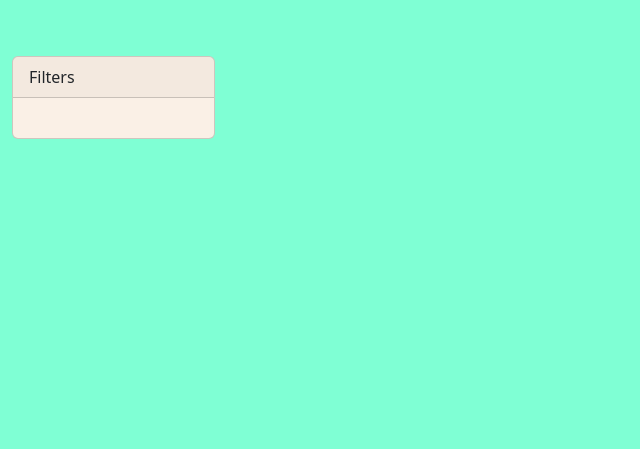
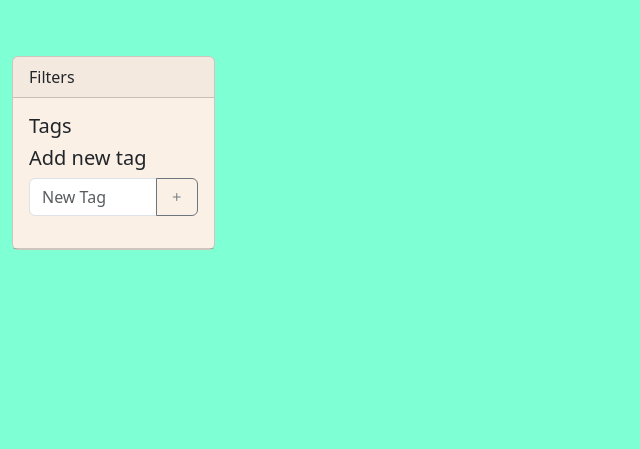
Before and after one commit to will12525/chromecast-controller, a Flask app: page / in a window 1280 px wide. Shown: the part 56-505 px from the top of the page, without its empty margins (0-640 px from the left). Run offline with Flask 3, Linux system fonts and the light colour scheme; data that the repository does not hold is empty; some libraries are stand-ins or nearby versions.

Commit message:
Added ability for user to create and attach new tags

```diff
--- a/static/app.js
+++ b/static/app.js
@@ -1,7 +1,8 @@
 default_image_array = ['10.jpg', '11.jpg', '12.png', '13.png', '14.png', '15.png', '16.png', '1.webp', '2.webp', '3.jpg', '4.jpg', '5.jpg', '6.jpg', '7.jpg', '8.jpg', '9.jpg']
 
-let clickHandler = (event) => {
-    // ... event handler logic
+let modal_metadata_save_click_handler = (event) => {
+}
+let modal_metadata_select_tag_click_handler = (event) => {
 };
 
 String.prototype.toHHMMSS = function () {
@@ -175,18 +176,23 @@ async function generate_media_container(content_data, media_card_template, fragm
     const template = document.createElement("div");
     template.className = "col-sm-4 my-class";
     template.innerHTML = media_card_template;
-
-    if ('container_id' in content_data) {
-        template.querySelector("#content_container").dataset.containerId = content_data["container_id"];
-    }
-    if ('content_id' in content_data) {
-        template.querySelector("#content_container").dataset.contentId = content_data["content_id"];
-    }
     if ('container_title' in content_data) {
+        if (content_data["container_id"])
+        {
+            template.querySelector("#content_container").dataset.containerId = content_data["container_id"];
+        } else {
+            template.querySelector("#content_container").dataset.containerId = content_data["id"];
+        }
         template.querySelector("#content_navigator").textContent = content_data["container_title"]
         template.querySelector("#content_navigator").setAttribute('href', "javascript:load_container(" + content_data["id"] + ")")
     }
     else if ('content_title' in content_data) {
+        if (content_data["content_id"])
+        {
+            template.querySelector("#content_container").dataset.contentId = content_data["content_id"];
+        } else {
+            template.querySelector("#content_container").dataset.contentId = content_data["id"];
+        }
         template.querySelector("#content_navigator").textContent = content_data["content_title"]
         template.querySelector("#content_navigator").setAttribute('href', "javascript:play_media(" + content_data["id"] + ", " + content_data["parent_container_id"] + ")")
     }
@@ -199,12 +205,12 @@ async function generate_media_container(content_data, media_card_template, fragm
         }
     }
     if ('user_tags' in content_data) {
-        template.querySelector("#card_tags").textContent = "Tags:" + content_data["user_tags"]
+        template.querySelector("#card_tags").textContent = "Tags: " + content_data["user_tags"]
     }
-//    if ('content_index' in content_data) {
-//        template.querySelector("#content_index").hidden = false
-//        template.querySelector("#content_index").textContent = "Index: " + content_data["content_index"]
-//    }
+    if ('content_index' in content_data) {
+        template.querySelector("#content_index").hidden = false
+        template.querySelector("#content_index").textContent = "Index: " + content_data["content_index"]
+    }
     template.querySelector("#card_description").textContent = content_data["description"]
     template.querySelector("#content_img").src = "http://192.168.1.175:8000/" + content_data['img_src'];
     template.querySelector("#content_img").dataset.img_src = content_data['img_src'];
@@ -238,12 +244,20 @@ async function update_media_container(response_data) {
             nav_item_container.appendChild(nav_item)
         }
 
-        template.querySelector("#content_container").dataset.containerId = parent_container["container_id"];
+        if (parent_container["container_id"]) {
+            template.querySelector("#content_container").dataset.containerId = parent_container["container_id"];
+        } else {
+            template.querySelector("#content_container").dataset.containerId = parent_container["id"];
+        }
+        if ('content_index' in parent_container) {
+            template.querySelector("#content_index").hidden = false
+            template.querySelector("#content_index").textContent = "Index: " + parent_container["content_index"]
+        }
         template.querySelector("#card_description").textContent = parent_container["description"];
         template.querySelector("#content_img").src = "http://192.168.1.175:8000/" + parent_container['img_src'];
         template.querySelector("#content_img").dataset.img_src = parent_container['img_src'];
         if ('user_tags' in parent_container) {
-            template.querySelector("#card_tags").textContent = "Tags:" + parent_container["user_tags"]
+            template.querySelector("#card_tags").textContent = "Tags: " + parent_container["user_tags"]
         }
         fragment.appendChild(template)
     }
@@ -262,12 +276,29 @@ async function update_media_container(response_data) {
         editor.addEventListener('click', (event) => {
             const cardElement = event.target.closest('.card');
             if (cardElement) {
+                let data = {
+                    "tag_list": []
+                };
                 const container_id = cardElement?.dataset.containerId;
                 const content_id = cardElement?.dataset.contentId;
-                const img_src = cardElement.querySelector('#content_img')?.dataset.img_src;
-                const description = cardElement.querySelector("#card_description")?.textContent
-                const content_title = cardElement.querySelector("#content_navigator")?.textContent
-                edit_metadata_modal_open(container_id, content_id, content_title, img_src, description, cardElement.querySelector('#content_img'));
+                if (container_id != null) {
+                    data["container_dict"] = {"container_id": container_id}
+                    queryDBLocal(data).then(response_data => {
+                        if (response_data["parent_containers"][0] !== undefined) {
+                            const content_data = response_data["parent_containers"][response_data["parent_containers"].length - 1];
+                            edit_metadata_modal_open({"container_id": container_id}, content_data["container_title"], content_data["img_src"], content_data["description"], content_data["user_tags"], cardElement);
+                        }
+                    });
+                }
+                if (content_id != null) {
+                    data["container_dict"] = {"content_id": content_id}
+                    queryDBLocal(data).then(response_data => {
+                        if (response_data["content"][0] !== undefined) {
+                            content_data = response_data["content"][0]
+                            edit_metadata_modal_open({"content_id": content_id}, content_data["content_title"], content_data["img_src"], content_data["description"], content_data["user_tags"], cardElement);
+                        }
+                    });
+                }
             }
         });
     });
@@ -292,6 +323,83 @@ async function queryDB(data) {
         })
         .catch(error => console.error(error));
 }
+async function queryDBLocal(data) {
+    var url = "/query_db";
+    // Send POST request
+    let response = await fetch(url, {
+        "method": "POST",
+        "headers": {"Content-Type": "application/json"},
+        "body": JSON.stringify(data),
+    });
+    if (!response.ok) {
+        throw new Error("HTTP status connect_local_player: " + response.status);
+    } else {
+        return await response.json();
+    }
+}
+
+function generate_tag_list_element(tag_title) {
+    // Create the checkbox input element
+    const checkbox = document.createElement('input');
+    checkbox.className = 'form-check-input me-1';
+    checkbox.type = 'checkbox';
+    checkbox.value = tag_title;
+    checkbox.id = `tag_checkbox_${tag_title}`;
+
+    // Create the label element
+    const label = document.createElement('label');
+    label.className = 'form-check-label stretched-link';
+    label.htmlFor = `tag_checkbox_${tag_title}`;
+    label.textContent = tag_title;
+
+    const tag_group_item = document.createElement('li');
+    tag_group_item.className = 'list-group-item';
+    tag_group_item.appendChild(checkbox);
+    tag_group_item.appendChild(label);
+
+    return tag_group_item;
+}
+function createTagElements(tagTitles) {
+    const container = document.getElementById('tag_list_group'); // Replace with your container ID
+    container.innerHTML = '';
+    tagTitles.forEach(tagTitle => {
+        container.appendChild(generate_tag_list_element(tagTitle));
+    });
+}
+async function add_new_tag(element) {
+    const url = "/add_new_tag";
+    const input = element.previousElementSibling;
+    let data = {
+        "tag_title": input.value
+    };
+    let response = await fetch(url, {
+        "method": "POST",
+        "headers": {"Content-Type": "application/json"},
+        "body": JSON.stringify(data),
+    }).then(response => response.json()).then(response_data => {
+        if (response_data["tag_list"] !== undefined) {
+            const tagTitles = response_data["tag_list"].map(tag => tag.tag_title);
+            createTagElements(tagTitles)
+        }
+    })
+    .catch(error => console.error(error));
+};
+async function get_tag_list(element) {
+    var url = "/get_tag_list";
+    let response = await fetch(url, {
+        "method": "POST",
+        "headers": {"Content-Type": "application/json"}
+    });
+    if (!response.ok) {
+        throw new Error("HTTP status connect_local_player: " + response.status);
+    } else {
+        let response_data = await response.json();
+        if (response_data["tag_list"] !== undefined) {
+            return response_data["tag_list"].map(tag => tag.tag_title);
+        }
+    }
+};
+
 
 function get_selected_checkboxes(listGroup) {
   const checkboxes = listGroup.querySelectorAll('input[type="checkbox"]:checked');
@@ -607,44 +715,113 @@ async function handle_splitter_form_container_submit(event) {
     }
 }
 
-async function edit_metadata_modal_save(container_id, content_id, reference_item) {
-    var url = "/update_media_metadata";
-    let data = {
-        "img_src": document.getElementById("modal_text_area_image_url").value,
-        "description": document.getElementById("modal_text_area_description").value
-    };
-
-    if (container_id != "null") {
-        data["container_id"] = container_id
-    }
-    if (content_id != "null") {
-        data["content_id"] = content_id
-    }
-    let response = await fetch(url, {
-        "method": "POST",
-        "headers": {"Content-Type": "application/json"},
-        "body": JSON.stringify(data),
+function edit_metadata_modal_save(content_data) {
+    content_data["img_src"] = document.getElementById("modal_text_area_image_url").value
+    content_data["description"] = document.getElementById("modal_text_area_description").value
+    fetchAndSetData('/update_media_metadata', content_data).then(response_data => {
+        if (response_data["img_src"] !== undefined) {
+            reference_item.querySelector('#content_img').src = "http://192.168.1.175:8000/" + response_data["img_src"];
+            reference_item.querySelector('#content_img').dataset.img_src = response_data["img_src"];
+        }
+    }).catch(error => {
+        console.error('Error:', error);
     });
-    if (!response.ok) {
-        throw new Error("HTTP ERROR FAILED: " + response.status);
-    } else {
-        response_data = await response.json()
-        reference_item.src = "http://192.168.1.175:8000/" + response_data["img_src"];
-        reference_item.dataset.img_src = response_data["img_src"];
-    }
 }
 
-async function edit_metadata_modal_open(container_id, content_id, title, img_src, description, reference_item) {
+function update_tag_content(url, content_data) {
+    fetchAndSetData(url, content_data).then(response_data => {
+        if (response_data["user_tags"] !== undefined) {
+            const tagTitles = response_data["user_tags"].split(',');
+            createTagButtons(tagTitles, content_data)
+        }
+    }).catch(error => {
+        console.error('Error:', error);
+    });
+}
+
+function add_tag_to_content(content_data) {
+    update_tag_content('/add_tag_to_content', content_data)
+}
+
+function remove_tag_from_content(content_data) {
+    update_tag_content('/remove_tag_from_content', content_data)
+}
+
+function create_tag_button_element(text, data) {
+    const btnGroup = document.createElement('div');
+    btnGroup.classList.add('btn-group', 'role', 'group', 'aria-label');
+
+    const disabledButton = document.createElement('button');
+    disabledButton.type = 'button';
+    disabledButton.classList.add('btn', 'btn-primary', 'disabled');
+    disabledButton.textContent = text;
+
+    const deleteButton = document.createElement('button');
+    deleteButton.type = 'button';
+    deleteButton.classList.add('btn', 'btn-danger');
+
+    const deleteIcon = document.createElement('i');
+    deleteIcon.classList.add('bi', 'bi-trash');
+    deleteButton.appendChild(deleteIcon);
+    deleteIcon.addEventListener("click", function() {
+        var copy = {...data};
+        copy["tag_title"] = text
+        remove_tag_from_content(copy)
+    });
+
+    btnGroup.appendChild(disabledButton);
+    btnGroup.appendChild(deleteButton);
+
+    return btnGroup;
+}
+function createTagButtons(tagTitles, data) {
+    const container = document.getElementById('modal_user_tags'); // Replace with your container ID
+    container.innerHTML = '';
+    tagTitles.forEach(tagTitle => {
+        const tag_group_item = create_tag_button_element(tagTitle, data);
+        container.appendChild(tag_group_item);
+    });
+}
+
+function populate_modal_tag_select_list(tagTitles) {
+    user_tag_select = document.getElementById("user_tag_select")
+    user_tag_select.innerHTML = ''
+    tagTitles.forEach(tagTitle => {
+        const tag_select_item = document.createElement('option');
+        tag_select_item.value = tagTitle
+        tag_select_item.innerHTML = tagTitle
+        user_tag_select.appendChild(tag_select_item);
+    });
+}
+
+function edit_metadata_modal_open(data, title, img_src, description, tags, reference_item) {
     document.getElementById("modal_title").innerHTML = title;
     document.getElementById("modal_text_area_image_url").value = img_src;
     document.getElementById("modal_text_area_description").value = description;
+
+    const tagTitles = tags.split(',');
+    createTagButtons(tagTitles, data)
+
+    get_tag_list().then(tagTitles => {
+        populate_modal_tag_select_list(tagTitles)
+    });
+    user_tag_select_button = document.getElementById("user_tag_select_button")
+    user_tag_select_button.removeEventListener('click', modal_metadata_select_tag_click_handler);
+    modal_metadata_select_tag_click_handler = (event) => {
+        const selectElement = document.getElementById('user_tag_select');
+        const selectedOption = selectElement.options[selectElement.selectedIndex];
+        var copy = {...data};
+        copy["tag_title"] = selectedOption.value;
+        add_tag_to_content(copy)
+    };
+    user_tag_select_button.addEventListener('click', modal_metadata_select_tag_click_handler);
+
     save_button = document.getElementById("modal_metadata_save")
-
-    save_button.removeEventListener('click', clickHandler);
-    clickHandler = (event) => {
-        edit_metadata_modal_save(container_id, content_id, reference_item);
+    save_button.removeEventListener('click', modal_metadata_save_click_handler);
+    modal_metadata_save_click_handler = (event) => {
+        edit_metadata_modal_save(data, reference_item);
     };
-    save_button.addEventListener('click', clickHandler);
+    save_button.addEventListener('click', modal_metadata_save_click_handler);
 }
 
 async function scan_media_directories() {
@@ -800,9 +977,12 @@ function setup_media_page() {
     var modal_metadata_save = document.getElementById("modal_metadata_save");
     if (modal_metadata_save !== null)
     {
-        modal_metadata_save.addEventListener('click', clickHandler);
+        modal_metadata_save.addEventListener('click', modal_metadata_save_click_handler);
     }
     load_tv_shows()
+    get_tag_list().then(tagTitles => {
+        createTagElements(tagTitles)
+    });
 }
 
 function setup_nav_bars() {
--- a/static/media_card.html
+++ b/static/media_card.html
@@ -1,4 +1,3 @@
-<!DOCTYPE html>
 <div class="card" id="content_container" style="background-color:Linen;min-height: 100%;">
     <div class="card-header">
         <a id="content_navigator" href="#"></a>
@@ -9,6 +8,7 @@
         <img id="content_img" src="" loading="lazy" class="img-fluid" onerror="apply_default_image(this)">
         <p id="card_description" class="card-text card_description"></p>
         <p id="card_tags" class="card-text card_tags"></p>
+        <p id="content_index" class="card-text card_index" hidden></p>
     </div>
     <div class="card-footer">
         <div class="d-grid gap-2 d-md-flex justify-content-md-end">
--- a/static/media_list_header.html
+++ b/static/media_list_header.html
@@ -1,4 +1,3 @@
-<!DOCTYPE html>
 <div class="card mb-3" id="content_container" style="background-color:Linen;">
     <div class="card-header">
         <ul id="nav_item_container" class="nav nav-pills">
@@ -12,6 +11,7 @@
             <div class="col-md-8">
                 <p id="card_description" class="card-text card_description"></p>
                 <p id="card_tags" class="card-text card_tags"></p>
+                <p id="content_index" class="card-text card_index" hidden></p>
             </div>
         </div>
     </div>
--- a/templates/bottom_navbar.html
+++ b/templates/bottom_navbar.html
@@ -1,4 +1,3 @@
-<!DOCTYPE html>
 <nav class="navbar fixed-bottom navbar-expand-xl bg-dark bg-body-tertiary" data-bs-theme="light">
     <div class="container-fluid text-center">
         <div class="col bottom-nav-col">
--- a/templates/index.html
+++ b/templates/index.html
@@ -90,33 +90,19 @@
                         <!--                        </div>-->
                         <!--                        <ul class="list-group list-group-flush">-->
                         <!--                        </ul>-->
-                        <div id="metadata_card_body" class="card-body">
-                            <h5 class="card-title" id="primary_card_set_title"></h5>
-                            <ul class="list-group" id="tag_list_group">
-                                {% for tag_data in tag_list: %}
-                                <li class="list-group-item">
-                                    <input class="form-check-input me-1" type="checkbox"
-                                           value="{{ tag_data['tag_title'] }}"
-                                           id="tag_checkbox_{{ tag_data['tag_title'] }}">
-                                    <label class="form-check-label stretched-link"
-                                           for="tag_checkbox_{{ tag_data['tag_title'] }}">{{ tag_data['tag_title']
-                                        }}</label>
-                                </li>
-                                {% endfor %}
-                            </ul>
-
+                        <div class="card-body">
+                            <h5 class="card-title">Tags</h5>
+                            <ul class="list-group" id="tag_list_group"></ul>
+                            <h5 class="card-title">Add new tag</h5>
+                            <div class="input-group mb-3">
+                                <input type="text" class="form-control" placeholder="New Tag" aria-label="New Tag"
+                                       aria-describedby="add_new_tag_button">
+                                <button class="btn btn-outline-secondary" type="button" id="add_new_tag_button"
+                                        onclick="javascript:add_new_tag(this)"><i class="bi bi-plus"></i></button>
+                            </div>
                         </div>
-                        <!--                        <ul class="list-group list-group-flush">-->
-                        <!--                        </ul>-->
-                        <!--                        <div class="card-body">-->
-                        <!--                            <h5 class="card-title">Search Cards</h5>-->
-                        <!--                            <div class="input-group mb-3">-->
-                        <!--                                <input type="text" class="form-control" placeholder="Mudkip"-->
-                        <!--                                       aria-label="Search card names" aria-describedby="button-addon2"-->
-                        <!--                                       id="card_name_search_query_text_field" onclick="javascript:this.select()"-->
-                        <!--                                       oninput="javascript:applySearchTerm()">-->
-                        <!--                            </div>-->
-                        <!--                        </div>-->
+                        <ul class="list-group list-group-flush">
+                        </ul>
                         <!--                        <ul class="list-group list-group-flush">-->
                         <!--                        </ul>-->
                         <!--                        <div class="card-body">-->
@@ -159,33 +145,7 @@
     </div>
 </div>
 <!-- Modal -->
-<div class="modal fade" id="exampleModal" tabindex="-1" aria-labelledby="exampleModalLabel" aria-hidden="true">
-    <div class="modal-dialog">
-        <div class="modal-content">
-            <div class="modal-header">
-                <h1 class="modal-title fs-5" id="modal_title"></h1>
-                <button type="button" class="btn-close" data-bs-dismiss="modal" aria-label="Close"></button>
-            </div>
-            <div class="modal-body">
-                <form>
-                    <div class="mb-3">
-                        <label for="modal_text_area_image_url" class="col-form-label">Image Name:</label>
-                        <input type="text" class="form-control" id="modal_text_area_image_url">
-                    </div>
-                    <div class="mb-3">
-                        <label for="modal_text_area_description" class="col-form-label">Description:</label>
-                        <textarea class="form-control" id="modal_text_area_description"></textarea>
-                    </div>
-                </form>
-            </div>
-            <div class="modal-footer">
-                <button type="button" class="btn btn-secondary" data-bs-dismiss="modal">Close</button>
-                <button type="button" id="modal_metadata_save" class="btn btn-primary" data-bs-dismiss="modal">Save
-                </button>
-            </div>
-        </div>
-    </div>
-</div>
+{% include 'media_edit_modal.html' %}
 {% if button_dict is defined %}
 {% include 'bottom_navbar.html' %}
 {% endif %}
--- /dev/null
+++ b/templates/media_edit_modal.html
@@ -0,0 +1,37 @@
+<div class="modal fade" id="exampleModal" tabindex="-1" aria-labelledby="exampleModalLabel" aria-hidden="true">
+    <div class="modal-dialog">
+        <div class="modal-content">
+            <div class="modal-header">
+                <h1 class="modal-title fs-5" id="modal_title"></h1>
+                <button type="button" class="btn-close" data-bs-dismiss="modal" aria-label="Close"></button>
+            </div>
+            <div class="modal-body">
+                <form>
+                    <div class="mb-3">
+                        <label for="modal_text_area_image_url" class="col-form-label">Image Name:</label>
+                        <input type="text" class="form-control" id="modal_text_area_image_url">
+                    </div>
+                    <div class="mb-3">
+                        <label for="modal_text_area_description" class="col-form-label">Description:</label>
+                        <textarea class="form-control" id="modal_text_area_description"></textarea>
+                    </div>
+                    <div id="modal_user_tags" class="input-group mb-3">
+                    </div>
+                    <div class="mb-3">
+                        <div class="input-group">
+                            <select class="form-select" id="user_tag_select" aria-label="User tag select"></select>
+                            <button class="btn btn-outline-secondary" id="user_tag_select_button" type="button">
+                                Add Tag
+                            </button>
+                        </div>
+                    </div>
+                </form>
+            </div>
+            <div class="modal-footer">
+                <button type="button" class="btn btn-secondary" data-bs-dismiss="modal">Close</button>
+                <button type="button" id="modal_metadata_save" class="btn btn-primary" data-bs-dismiss="modal">Save
+                </button>
+            </div>
+        </div>
+    </div>
+</div>
--- a/templates/top_navbar.html
+++ b/templates/top_navbar.html
@@ -1,5 +1,3 @@
-<!DOCTYPE html>
-<!-- Top Navbar -->
 <nav class="navbar fixed-top navbar-expand-lg bg-dark" data-bs-theme="dark">
     <div class="container-fluid"><a class="navbar-brand" href="{{ homepage_url }}">&#x1F422;&#x1F995;</a>
         <button class="navbar-toggler" type="button" data-bs-toggle="collapse" data-bs-target="#navbarSupportedContent"
```
Also changed, not shown: database_handler/db_getter.py (+23 -7 lines), flask_endpoints.py (+16 -30 lines), tests/test_database_handler.py (+40 -18 lines).
